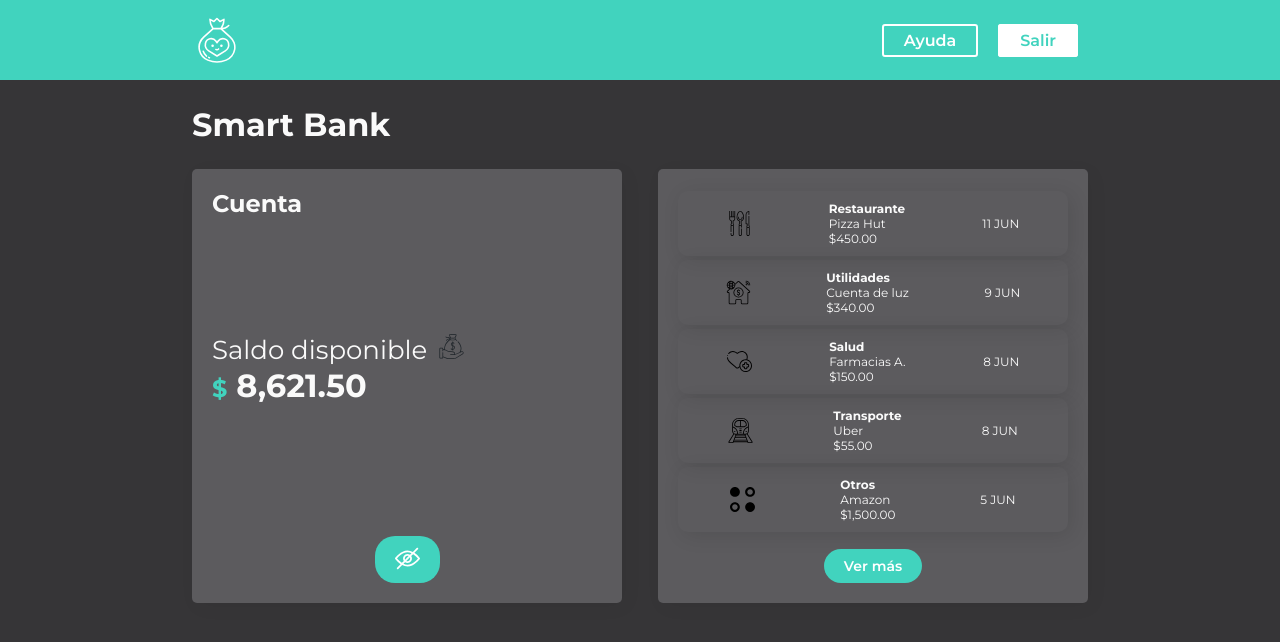
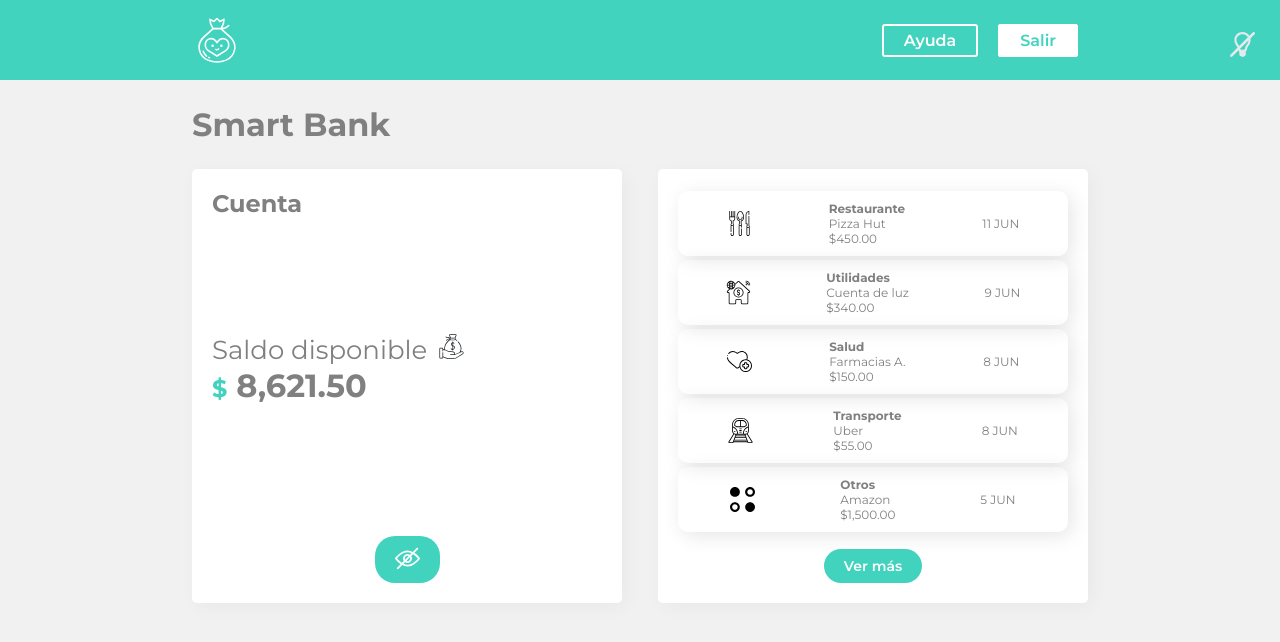
Before and after one commit to AngelOU20/react-styled-components, a React (Vite) app: page / in a window 1280 px wide. Shown: the top 642 px of the page. Built offline with nearby package versions, Linux system fonts and the light colour scheme.

Commit message:
Cambiando el tema con icono

```diff
--- a/src/App.jsx
+++ b/src/App.jsx
@@ -2,11 +2,23 @@ import { Container, HeaderComponent } from "./components";
 import { GlobalStyle } from "./GlobalStyle";
 import { temaClaro, temaOscuro } from "./components/UI/temas";
 import { ThemeProvider } from "styled-components";
+import { SwitcherTema } from "./components/SwitcherTema/SwitcherTema";
+import { BtnTema } from "./components/UI";
+import { useState } from "react";
 
 function App() {
+  const [tema, setTema] = useState(true);
+
+  const toggleTema = () => {
+    setTema((tema) => !tema);
+  };
+
   return (
-    <ThemeProvider theme={temaOscuro}>
+    <ThemeProvider theme={tema ? temaClaro : temaOscuro}>
       <GlobalStyle />
+      <BtnTema onClick={toggleTema}>
+        <SwitcherTema tema={tema} />
+      </BtnTema>
       <HeaderComponent />
       <Container />
     </ThemeProvider>
--- /dev/null
+++ b/src/components/SwitcherTema/SwitcherTema.jsx
@@ -0,0 +1,15 @@
+import themeOn from "../../assets/images/themeOn.svg";
+import themeOff from "../../assets/images/themeOff.svg";
+import { Icono } from "../UI";
+import PropTypes from "prop-types";
+
+export const SwitcherTema = ({ tema }) => {
+  const claro = <Icono src={themeOn} alt="Tema claro" />;
+  const oscuro = <Icono src={themeOff} alt="Tema oscuro" />;
+
+  return <>{tema ? oscuro : claro}</>;
+};
+
+SwitcherTema.propTypes = {
+  tema: PropTypes.bool,
+};
--- a/src/components/UI/index.js
+++ b/src/components/UI/index.js
@@ -47,3 +47,12 @@ export const Detalle = styled.span`
   color: #41d3be;
   font-size: 24px;
 `;
+
+export const BtnTema = styled.div`
+  position: absolute;
+  top: 4vh;
+  right: 25px;
+  background-color: inherit;
+  border: none;
+  cursor: pointer;
+`;
```
